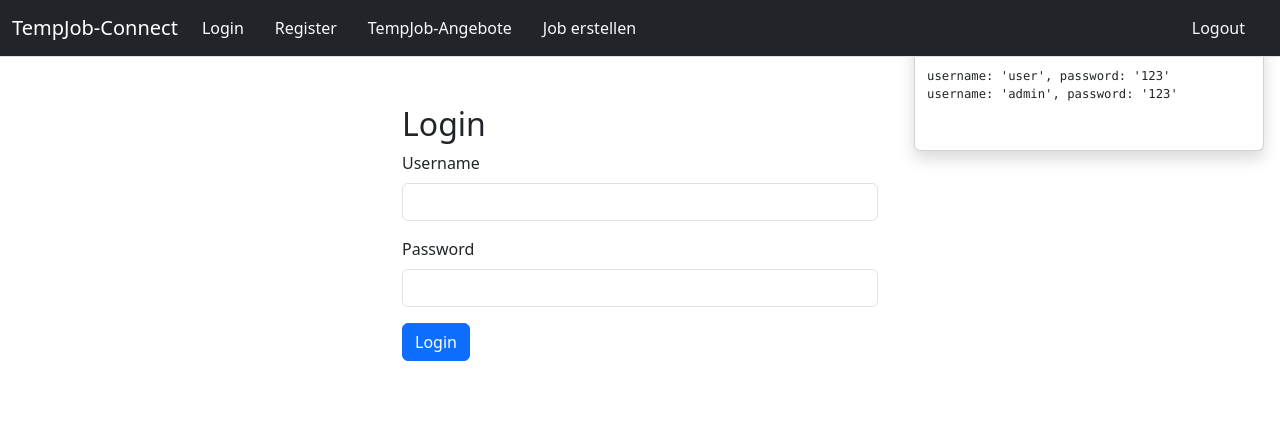
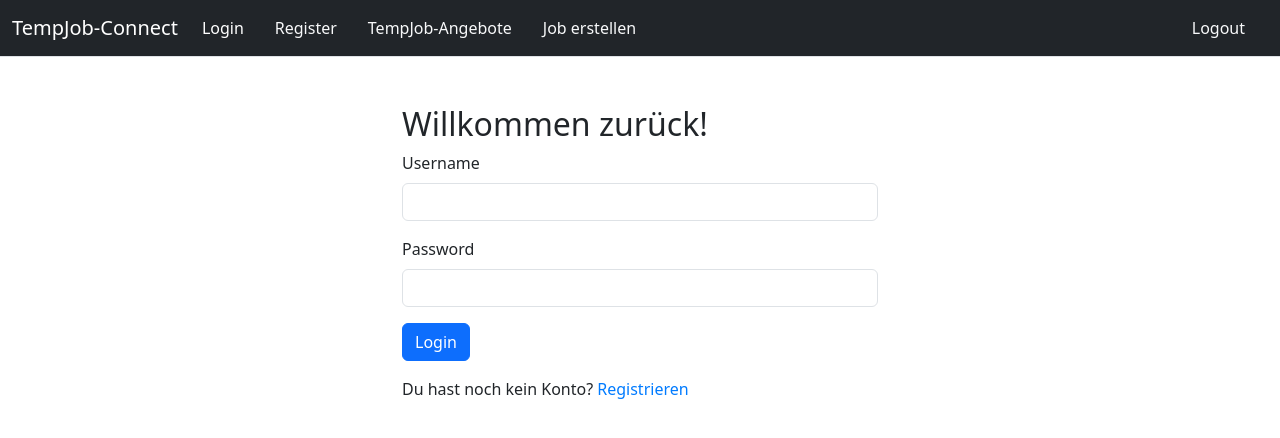
Before and after one commit to Doci9x/tempjob-frontend, a Vue app: page /login in a window 1280 px wide. Shown: the top 438 px of the page. Built offline with nearby package versions, Linux system fonts and the light colour scheme.

Commit message:
Welcome Page + updated Login / Register Style

```diff
--- a/src/pages/LoginView.vue
+++ b/src/pages/LoginView.vue
@@ -1,6 +1,6 @@
 <template>
   <div class="container mt-5">
-    <h2>Login</h2>
+    <h2>Willkommen zurück!</h2>
     <form @submit.prevent="handleLogin">
       <div class="mb-3">
         <label for="username" class="form-label">Username</label>
@@ -13,21 +13,11 @@
       <button type="submit" class="btn btn-primary">Login</button>
     </form>
 
-    <!-- Toast -->
-    <div v-if="showToast" class="toast-container position-fixed top-0 end-0 p-3" style="z-index: 11">
-      <div class="toast show" role="alert" aria-live="assertive" aria-atomic="true">
-        <div class="toast-header">
-          <strong class="me-auto">Willkommen</strong>
-          <button type="button" class="btn-close" aria-label="Close" @click="showToast = false"></button>
-        </div>
-        <div class="toast-body">
-          <pre>
-username: 'user', password: '123'
-username: 'admin', password: '123'
-          </pre>
-        </div>
-      </div>
-    </div>
+    <!-- Register Link -->
+    <p class="mt-3">
+      Du hast noch kein Konto?
+      <router-link to="/register" class="register-link">Registrieren</router-link>
+    </p>
   </div>
 </template>
 
@@ -40,7 +30,6 @@ export default defineComponent({
   setup() {
     const username = ref('');
     const password = ref('');
-    const showToast = ref(true); // Initialize the toast to be visible
 
     const router = useRouter();
 
@@ -51,7 +40,6 @@ export default defineComponent({
     return {
       username,
       password,
-      showToast,
       handleLogin,
     };
   },
@@ -61,16 +49,15 @@ export default defineComponent({
 <style scoped>
 .container {
   max-width: 500px;
+  margin: auto;
 }
 
-.toast-container {
-  position: fixed;
-  top: 1rem;
-  right: 1rem;
-  z-index: 1055;
+.register-link {
+  color: #007bff;
+  text-decoration: none;
 }
 
-.toast {
-  display: block;
+.register-link:hover {
+  text-decoration: underline;
 }
 </style>
--- a/src/pages/RegisterView.vue
+++ b/src/pages/RegisterView.vue
@@ -11,8 +11,13 @@
         <input type="password" class="form-control" id="password" v-model="password" required>
       </div>
       <button type="submit" class="btn btn-primary">Register</button>
-      <div v-if="error" class="alert alert-danger mt-3">{{ error }}</div>
     </form>
+
+    <!-- Login Link -->
+    <p class="mt-3">
+      Du hast schon ein Konto?
+      <router-link to="/login" class="login-link">Login</router-link>
+    </p>
   </div>
 </template>
 
@@ -25,23 +30,18 @@ export default defineComponent({
   setup() {
     const username = ref('');
     const password = ref('');
-    const error = ref('');
     const router = useRouter();
 
     const handleRegister = () => {
       if (username.value && password.value) {
-        error.value = '';
         // Redirect to login after "registration"
         router.push('/login');
-      } else {
-        error.value = 'Bitte geben Sie einen Username und ein Passwort an!';
       }
     };
 
     return {
       username,
       password,
-      error,
       handleRegister,
     };
   },
@@ -52,4 +52,12 @@ export default defineComponent({
 .container {
   max-width: 500px;
 }
+.login-link {
+  color: #007bff;
+  text-decoration: none;
+}
+
+.login-link:hover {
+  text-decoration: underline;
+}
 </style>
```
Also changed, not shown: src/pages/WelcomeView.vue (added, +58 -0 lines).
